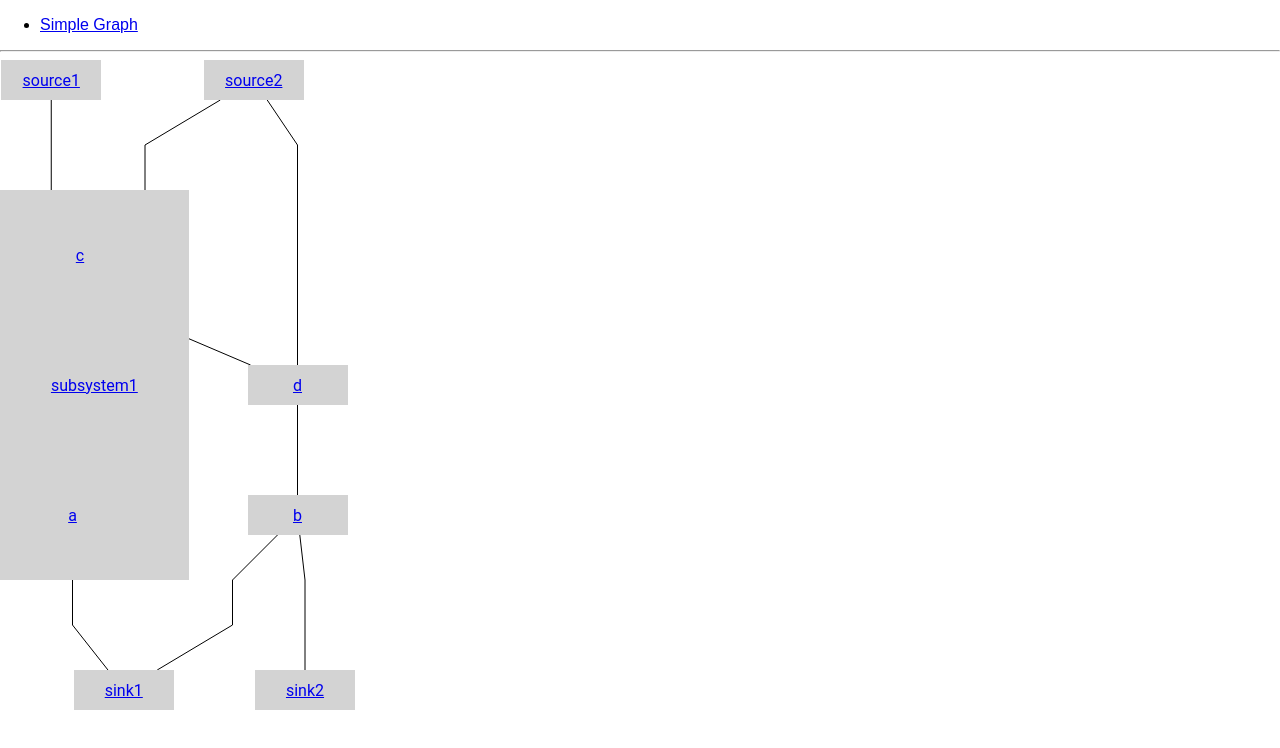
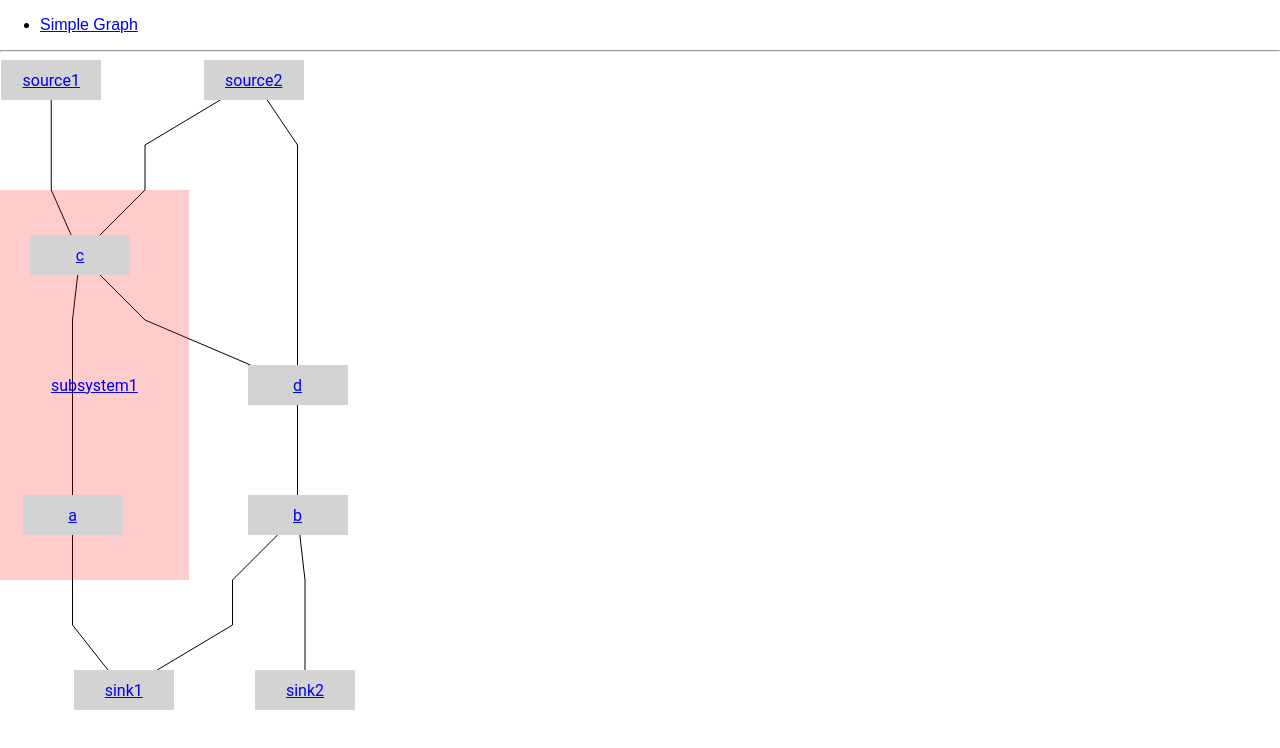
Before and after one commit to xndlnk/graph-viewer, a React (Vite) app: page /graph/simple in a window 1280 px wide. Shown: the top 748 px of the page. Built offline with nearby package versions, Linux system fonts and the light colour scheme.

Commit message:
fixed colors

```diff
--- a/src/domain/model.ts
+++ b/src/domain/model.ts
@@ -63,6 +63,10 @@ export class Node {
   hasEdges(): boolean {
     return this.edges.length > 0
   }
+
+  getProps(): Props {
+    return this.props
+  }
 }
 
 export class Edge {
--- a/src/view/Graph.tsx
+++ b/src/view/Graph.tsx
@@ -43,7 +43,7 @@ export class Graph extends React.Component<GraphProps, any> {
               y={node.y}
               height={node.height}
               width={node.width}
-              color={node.color}
+              node={node.node}
             />
           ))
         }
@@ -90,7 +90,8 @@ function addNodes(dagreGraph: dagre.graphlib.Graph, nodes: model.Node[]) {
     dagreGraph.setNode(node.id, {
       width: 100,
       height: 40,
-      color: 'lightgrey',
+      node: node,
+      // color: 'lightgrey',
       ...node
     })
   })
--- a/src/view/Node.tsx
+++ b/src/view/Node.tsx
@@ -2,6 +2,7 @@ import * as React from 'react'
 import { render } from 'react-dom'
 import { Route, Link, match, RouteComponentProps } from 'react-router-dom'
 import { withRouter } from 'react-router'
+import * as model from '../domain/model'
 
 export interface NodeProps extends RouteComponentProps<any> {
   id: string
@@ -9,11 +10,14 @@ export interface NodeProps extends RouteComponentProps<any> {
   y: number
   width: number
   height: number
-  color: string
+  node: model.Node
 }
 
 export const Node = withRouter((props: NodeProps) => {
   let urlForFocussingNode = getUrlForFocussingNode(props.match.url, props.id)
+
+  let propsColor = props.node.getProps() ? props.node.getProps().color : undefined
+  let color = propsColor ? propsColor : 'lightgrey'
 
   return (
     <div
@@ -22,7 +26,7 @@ export const Node = withRouter((props: NodeProps) => {
           position: 'absolute',
           left: props.x - props.width / 2,
           top: props.y - props.height / 2,
-          background: props.color,
+          background: color,
           height: props.height,
           width: props.width,
           display: 'flex',
```
